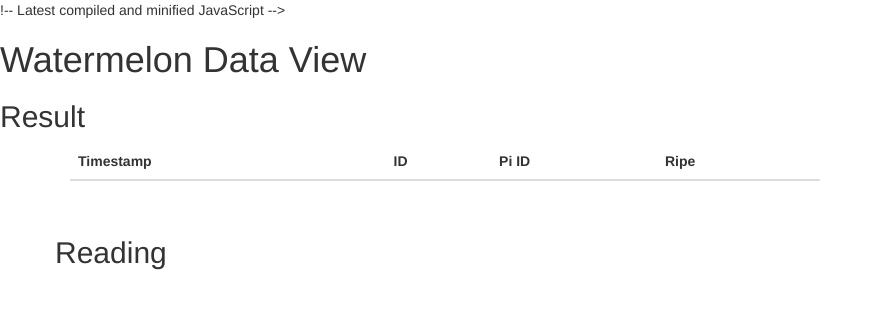
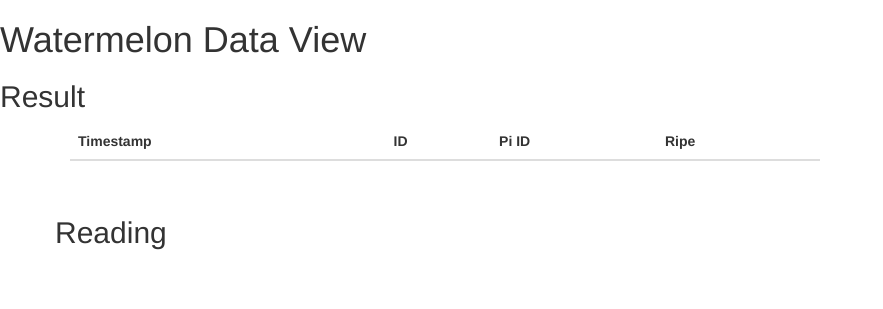
Before and after one commit to dano000/WatermelonFlask, a Flask app: template templates/show_result.html in a window 1280 px wide. Shown: the top 309 px of the page, without its empty margins (0-883 px from the left). Run offline with Flask 2, Linux system fonts and the light colour scheme; the template is opened without the code that fills it, so the values that code supplies are empty; some libraries are stand-ins or nearby versions.

Commit message:
Remove uneeded JS comment

```diff
--- a/templates/show_result.html
+++ b/templates/show_result.html
@@ -4,7 +4,6 @@
 {% block navbar %}
 {% endblock %}
 {% block content %}
-    !-- Latest compiled and minified JavaScript -->
 <link rel="stylesheet" href="https://maxcdn.bootstrapcdn.com/bootstrap/3.3.7/css/bootstrap.min.css" integrity="sha384-BVYiiSIFeK1dGmJRAkycuHAHRg32OmUcww7on3RYdg4Va+PmSTsz/K68vbdEjh4u" crossorigin="anonymous">
 <script src="https://maxcdn.bootstrapcdn.com/bootstrap/3.3.7/js/bootstrap.min.js" integrity="sha384-Tc5IQib027qvyjSMfHjOMaLkfuWVxZxUPnCJA7l2mCWNIpG9mGCD8wGNIcPD7Txa" crossorigin="anonymous"></script>
 <!-- jQuery library -->
```
